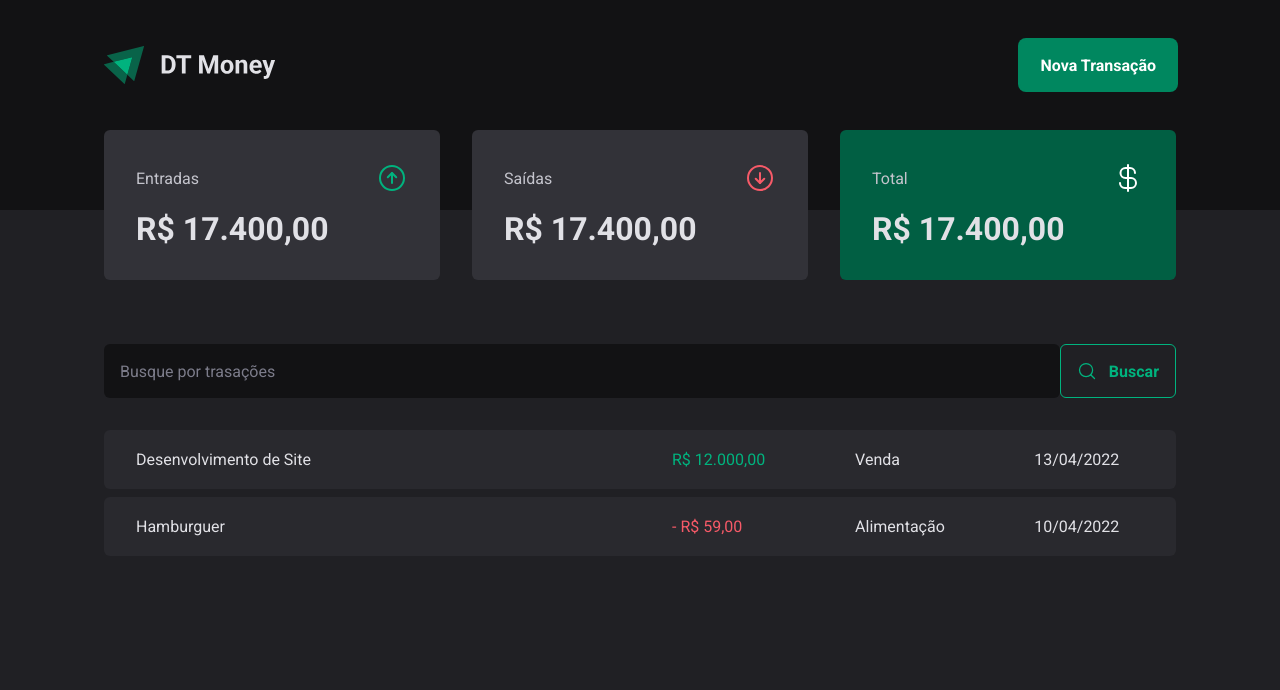
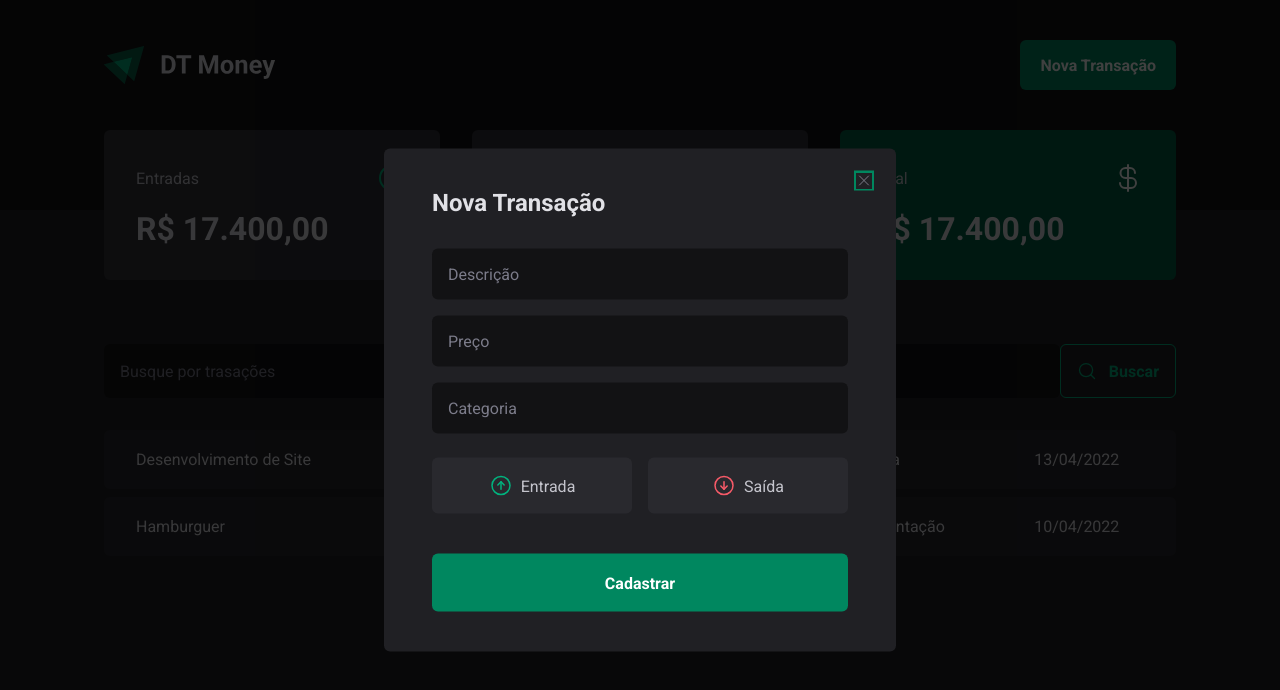
Before and after one commit to AllanFelizzeti/Gerenciador-Financeiro, a React (Vite) app in the folder aulas/gfc-financeiro/: page / in a window 1280 px wide. Both pictures are taken after a click on the button "Nova Transação". Shown: the top 690 px of the page. Built offline with nearby package versions, Linux system fonts and the light colour scheme.

Commit message:
Finalizando Front

```diff
--- a/aulas/gfc-financeiro/package.json
+++ b/aulas/gfc-financeiro/package.json
@@ -9,6 +9,8 @@
     "preview": "vite preview"
   },
   "dependencies": {
+    "@radix-ui/react-dialog": "^1.0.2",
+    "@radix-ui/react-radio-group": "^1.1.0",
     "phosphor-react": "^1.4.1",
     "react": "^18.2.0",
     "react-dom": "^18.2.0",
--- a/aulas/gfc-financeiro/src/components/Header/index.tsx
+++ b/aulas/gfc-financeiro/src/components/Header/index.tsx
@@ -1,14 +1,21 @@
 import { HeaderContainer, HeaderContent, NewTrasationButton } from "./styles";
-
+import * as Dialog from '@radix-ui/react-dialog';
 import logoImg from '../../assets/logo.svg';
+import { NewTransactionModal } from "../NewTransactionModal";
 
 export function Header() {
   return (
     <HeaderContainer>
       <HeaderContent>
       <img src={logoImg} alt="" />
+        <Dialog.Root>
+          <Dialog.Trigger asChild>
+          <NewTrasationButton>Nova Transação</NewTrasationButton>
+          </Dialog.Trigger>
 
-        <NewTrasationButton>Nova Transação</NewTrasationButton>
+          <NewTransactionModal />
+        </Dialog.Root>
+
       </HeaderContent>
     </HeaderContainer>
   )
--- /dev/null
+++ b/aulas/gfc-financeiro/src/components/NewTransactionModal/index.tsx
@@ -0,0 +1,40 @@
+import * as Dialog from '@radix-ui/react-dialog';
+import { ArrowCircleDown, ArrowCircleUp, X } from 'phosphor-react';
+import { CloseButton, Content, Overlay, TransactionType, TransactionTypeButton } from './styles';
+
+export function NewTransactionModal() {
+  return (
+    <Dialog.Portal>
+      <Overlay />
+
+      <Content>
+        <Dialog.Title>Nova Transação</Dialog.Title>
+        <CloseButton>
+          <X />
+        </CloseButton>
+
+        <form action="">
+          <input type="text" placeholder="Descrição" required />
+          <input type="text" placeholder="Preço" required />
+          <input type="text" placeholder="Categoria" required />
+
+          <TransactionType>
+            <TransactionTypeButton variant="income" value="income">
+              <ArrowCircleUp size={24} />
+              Entrada
+            </TransactionTypeButton>
+
+            <TransactionTypeButton variant="outcome" value="outcome">
+              <ArrowCircleDown size={24} />
+              Saída
+            </TransactionTypeButton>
+          </TransactionType>
+
+          <button type="submit">
+            Cadastrar
+          </button>
+        </form>
+      </Content>
+    </Dialog.Portal>
+  )
+}
--- /dev/null
+++ b/aulas/gfc-financeiro/src/components/NewTransactionModal/styles.ts
@@ -0,0 +1,114 @@
+import styled from "styled-components";
+import * as Dialog from '@radix-ui/react-dialog';
+import * as RadioGroup from '@radix-ui/react-radio-group';
+
+export const Overlay = styled(Dialog.Overlay)`
+  position: fixed;
+  width: 100vw;
+  height: 100vh;
+  inset: 0;
+  background: rgba(0, 0, 0, 0.75);
+`;
+
+export const Content = styled(Dialog.Content)`
+  min-width: 32rem;
+  border-radius: 6px;
+  padding: 2.5rem 3rem;
+  background: ${props => props.theme["gray-800"]};
+
+  position: fixed;
+  top: 50%;
+  left: 50%;
+  transform: translate(-50%, -50%);
+
+  form {
+    margin-top: 2rem;
+
+    display: flex;
+    flex-direction: column;
+    gap: 1rem;
+
+    input {
+      border-radius: 6px;
+      border: 0;
+      background: ${props => props.theme["gray-900"]};
+      color: ${props => props.theme["gray-300"]};
+      padding: 1rem;
+
+      &::placeholder {
+        color: ${props => props.theme["gray-500"]};
+      }
+    }
+
+    button[type="submit"] {
+      height: 58px;
+      border: 0;
+      background: ${props => props.theme["green-500"]};
+      color: ${props => props.theme.white};
+      font-weight: bold;
+      padding: 0 1.25rem;
+      border-radius: 6px;
+      margin-top: 1.5rem;
+      cursor: pointer;
+
+      &:hover {
+        background: ${props => props.theme["green-700"]};
+        transition: background-color 0.2s;
+      }
+    }
+  }
+`;
+
+export const CloseButton = styled(Dialog.Close)`
+  position: absolute;
+  background: transparent;
+  border: 0;
+  top: 1.5rem;
+  right: 1.5rem;
+  line-height: 0;
+  cursor: pointer;
+  color: ${props => props.theme["gray-500"]};
+`;
+
+export const TransactionType = styled(RadioGroup.Root)`
+  display: grid;
+  grid-template-columns: repeat(2, 1fr);
+  gap: 1rem;
+  margin-top: 0.5rem;
+`;
+
+interface TransactionTypeButtonProps {
+  variant: 'income' | 'outcome';
+}
+
+export const TransactionTypeButton = styled(RadioGroup.Item )<TransactionTypeButtonProps>`
+  background: ${props => props.theme["gray-700"]};
+  padding: 1rem;
+  display: flex;
+  align-items: center;
+  justify-content: center;
+  gap: 0.5rem;
+  border-radius: 6px;
+  cursor: pointer;
+  border: 0;
+  color: ${props => props.theme["gray-300"]};
+
+  svg {
+    color: ${props => props.variant == 'income' ? props.theme["green-300"] : props.theme["red-300"]};
+  }
+
+  &[data-state='unchecked']:hover {
+    transition: background-color 0.2s;
+    background: ${props => props.theme["gray-600"]};
+  }
+
+  &[data-state='checked'] {
+    color: ${props => props.theme.white};
+    background: ${props => props.variant == 'income' ? props.theme["green-500"] : props.theme["red-500"]};
+
+    svg {
+      color: ${props => props.theme.white};
+    }
+  }
+
+`;
```
Also changed, not shown: 1 other file (tests, documents, lock files or other folders).
